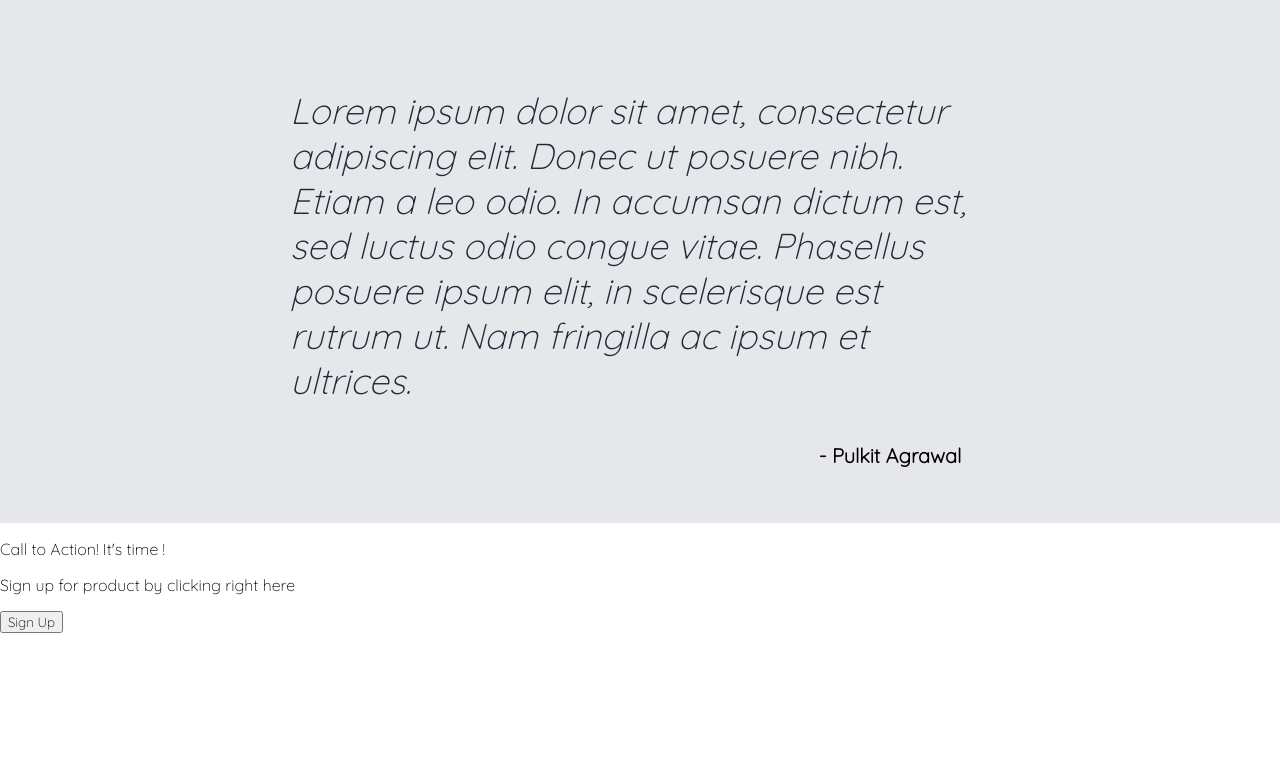
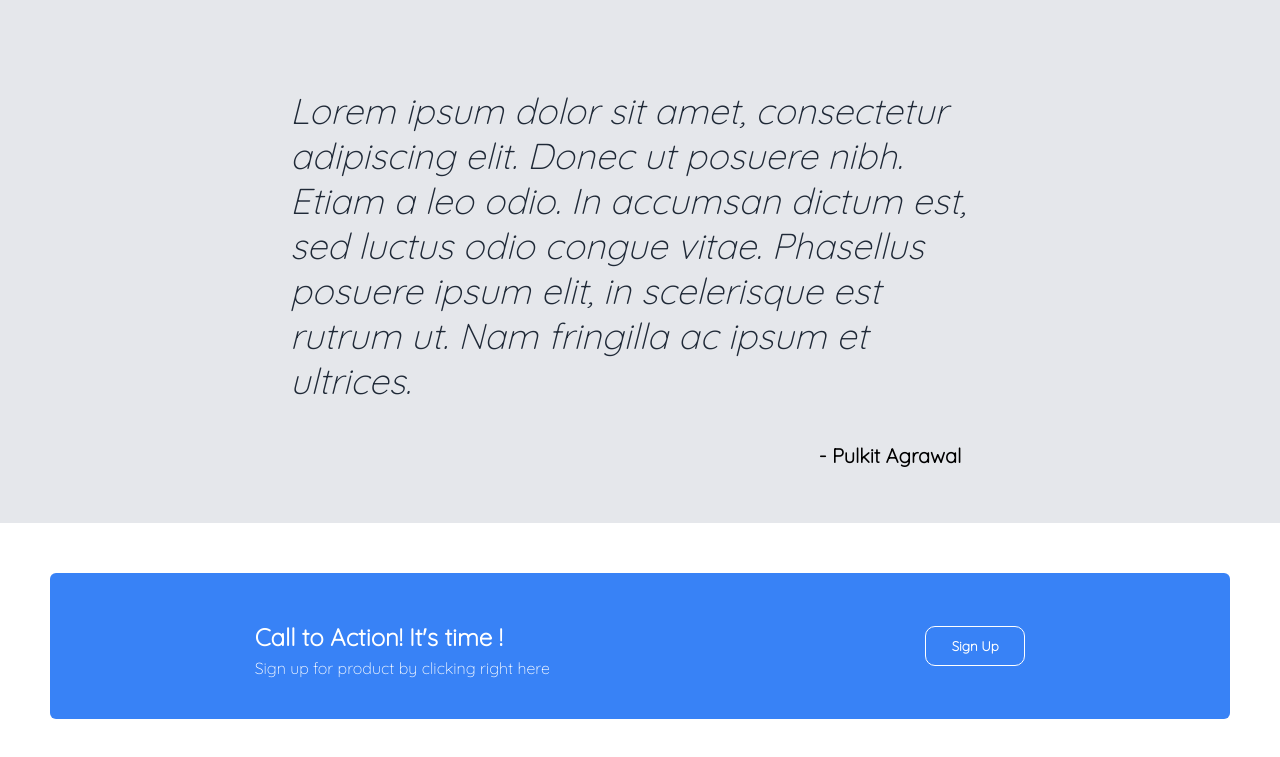
Before and after one commit to Pulkit426/landing-page, a plain HTML site: page index.html in a window 1280 px wide. Shown: the part 813-1570 px from the top of the page. Before the commit the page ends 1446 px from the top, so only its background shows below. Drawn offline with Linux system fonts and the light colour scheme.

Commit message:
add style for cta  component

```diff
--- a/styles.css
+++ b/styles.css
@@ -135,3 +135,32 @@ a{
     font-weight: 800;
     margin-left: 500px;
 }
+
+.cta-banner{
+    margin: 50px;
+    padding: 25px;
+    background-color: #3882f6;
+    color: white;
+    border-radius: 6px;
+    display: flex;
+    align-items: center;
+    justify-content: space-around;
+    gap: 16px;
+}
+
+.cta-heading{
+font-size: 24px;
+font-weight: 900;
+margin-bottom: -10px;
+}
+
+.cta-banner > button{
+    background-color: #3882f6;
+    color: white;
+    text-align: center;
+    width: 100px;
+    height: 40px;
+    font-weight: 900;
+    border: 1px solid white;
+    border-radius: 10px;
+}
```
